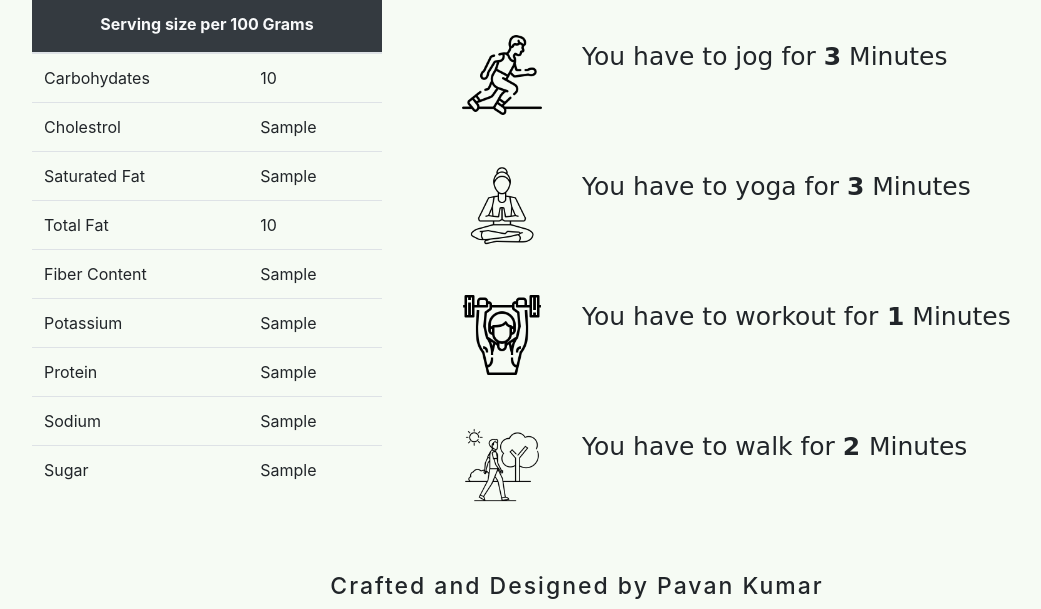
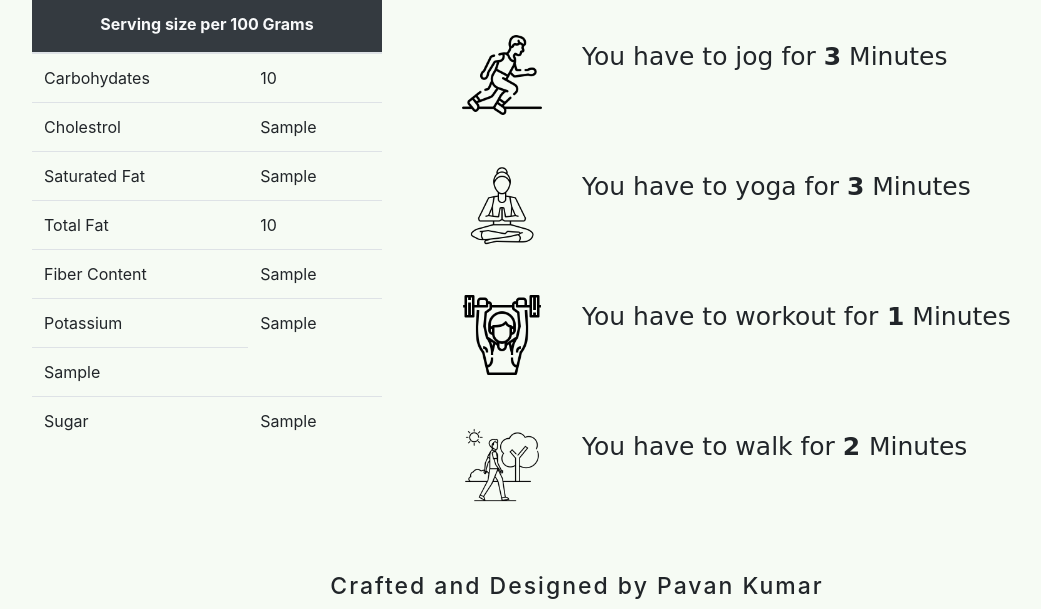
Before and after one commit to PAVANKUMAR-14/nutrition-finder-1, a Django app: template templates/testapp/home.html in a window 1280 px wide. Shown: the part 324-933 px from the top of the page, without its empty margins (53-1094 px from the left). Run offline with Django 4.2, Linux system fonts and the light colour scheme; the template is opened without the code that fills it: most values are stand-ins (such as "Sample title", 1, 10 or a date in 2020); some libraries are stand-ins or nearby versions.

Commit message:
Update home.html

```diff
--- a/templates/testapp/home.html
+++ b/templates/testapp/home.html
@@ -95,8 +95,8 @@
                             <tr><td>Total Fat</td><td>{{api.0.fat_total_g}}</td></tr>
                             <tr><td>Fiber Content</td><td>{{api.0.fiber_g}}</td></tr>
                             <tr><td>Potassium</td><td>{{api.0.potassium_mg}}</td></tr>
-                            <tr><td>Protein</td><td>{{api.0.protein_g}}</td></tr>
-                            <tr><td>Sodium</td>
+<!--                             <tr><td>Protein</td><td>{{api.0.protein_g}}</td></tr>
+                            <tr><td>Sodium</td> -->
                             <td>{{api.0.sodium_mg}}</td></tr>
                             <tr><td>Sugar</td>
                             <td>{{api.0.sugar_g}}</td></tr>
```
